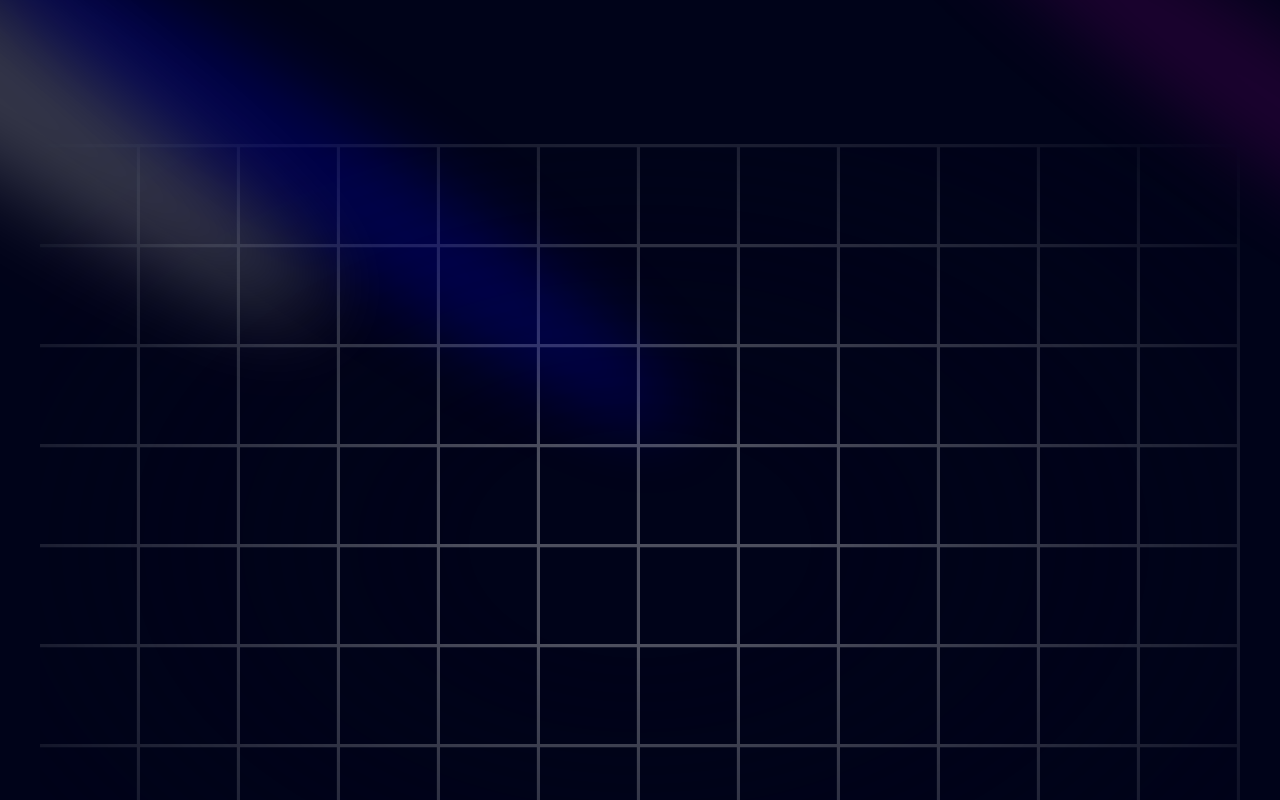
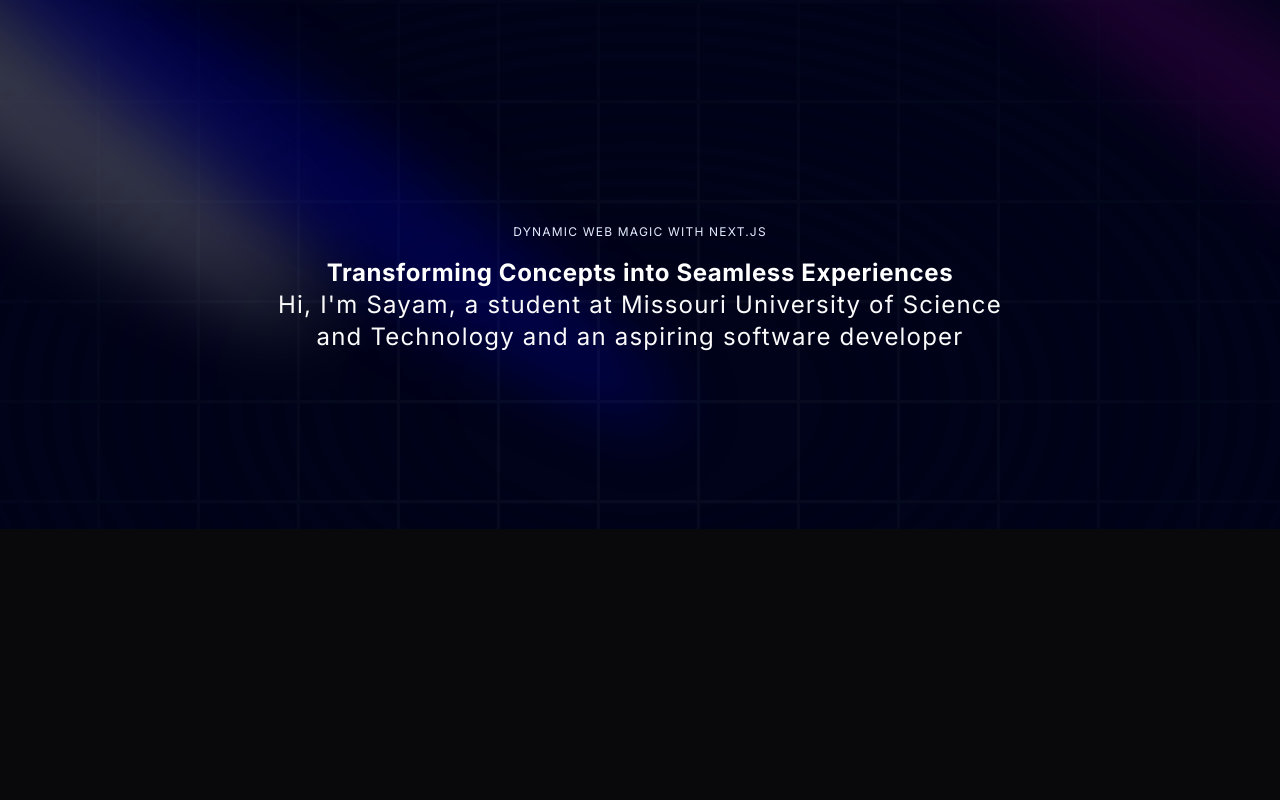
Before and after one commit to XDTerminated/portfolio, a Next.js app: page / in a window 1280 px wide. Shown: the top 800 px of the page. Built offline with nearby package versions, Linux system fonts and the light colour scheme.

Commit message:
Basic Primary Section complete

```diff
--- a/src/components/Primary.tsx
+++ b/src/components/Primary.tsx
@@ -1,5 +1,6 @@
 import React from "react";
 import { Spotlight } from "./ui/spotlight";
+import { TextGenerateEffect } from "./ui/TextGenerateEffect";
 
 const Primary = () => {
   return (
@@ -15,9 +16,26 @@
         />
         <Spotlight className="top-28 left-80 h-[80vh] w-[50vw]" fill="blue" />
       </div>
-      <div className="h-screen w-full dark:bg-black-100 bg-white  dark:bg-grid-white/[0.3] bg-grid-black/[0.2] relative flex items-center justify-center">
+      <div className="h-screen w-full dark:bg-black-100 bg-white  dark:bg-grid-white/[0.03] bg-grid-black/[0.2] flex items-center justify-center absolute top-0 left-0">
         {/* Radial gradient for the container to give a faded look */}
         <div className="absolute pointer-events-none inset-0 flex items-center justify-center dark:bg-black-100 bg-white [mask-image:radial-gradient(ellipse_at_center,transparent_20%,black)]" />
+      </div>
+      <div className="flex justify-center relative my-20 z-10">
+        <div className="max-w-[89vw] md:max-w-2xl lg:max-w-[60vw] flex flex-col items-center justify-center">
+          <h2 className="uppercase tracking-widest text-xs text-center text-blue-100 max-w-80">
+            Dynamic Web magic with Next.js
+          </h2>
+
+          <TextGenerateEffect
+            className="text-center text-[40px] md:text-5xl lg:text-6xl"
+            words="Transforming Concepts into Seamless Experiences"
+          />
+
+          <p className="text-center md:tracking-wider mb-4 text-sm md:text-lg lg:text-2xl">
+            Hi, I&apos;m Sayam, a student at Missouri University of Science and
+            Technology and an aspiring software developer
+          </p>
+        </div>
       </div>
     </div>
   );
--- /dev/null
+++ b/src/components/ui/TextGenerateEffect.tsx
@@ -0,0 +1,62 @@
+"use client";
+import { useEffect } from "react";
+import { motion, stagger, useAnimate } from "framer-motion";
+import { cn } from "@/lib/utils";
+
+export const TextGenerateEffect = ({
+  words,
+  className,
+  filter = true,
+  duration = 0.5,
+}: {
+  words: string;
+  className?: string;
+  filter?: boolean;
+  duration?: number;
+}) => {
+  const [scope, animate] = useAnimate();
+  const wordsArray = words.split(" ");
+  useEffect(() => {
+    animate(
+      "span",
+      {
+        opacity: 1,
+        filter: filter ? "blur(0px)" : "none",
+      },
+      {
+        duration: duration ? duration : 1,
+        delay: stagger(0.2),
+      },
+    );
+  }, [animate, duration, filter]);
+
+  const renderWords = () => {
+    return (
+      <motion.div ref={scope}>
+        {wordsArray.map((word, idx) => {
+          return (
+            <motion.span
+              key={word + idx}
+              className="dark:text-white text-black opacity-0"
+              style={{
+                filter: filter ? "blur(10px)" : "none",
+              }}
+            >
+              {word}{" "}
+            </motion.span>
+          );
+        })}
+      </motion.div>
+    );
+  };
+
+  return (
+    <div className={cn("font-bold", className)}>
+      <div className="mt-4">
+        <div className=" dark:text-white text-black text-2xl leading-snug tracking-wide">
+          {renderWords()}
+        </div>
+      </div>
+    </div>
+  );
+};
```
